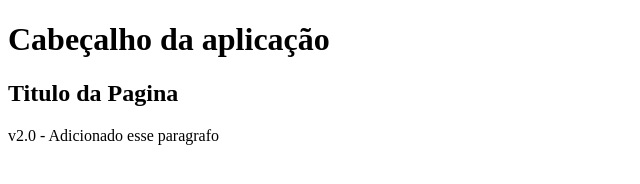
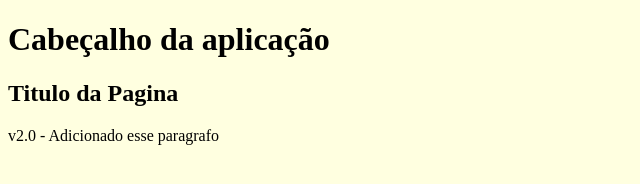
Before and after one commit to Zumbolovsky/01_andrew_git, a plain HTML site: page index.html in a window 1280 px wide. Shown: the whole page, without its empty margins (0-640 px from the left). Drawn offline with Linux system fonts and the light colour scheme.

Commit message:
Adicionado estilos.css, e configurado index.html

```diff
--- /dev/null
+++ b/estilos.css
@@ -0,0 +1,3 @@
+body {
+    background-color: lightyellow;
+}
--- a/index.html
+++ b/index.html
@@ -5,6 +5,7 @@
     <meta name="viewport" content="width=device-width, initial-scale=1.0">
     <meta http-equiv="X-UA-Compatible" content="ie=edge">
     <title>Exemplo Github</title>
+	<link rel="stylesheet" href="estilos.css">
 </head>
 <body>
     <h1>Cabeçalho da aplicação</h1>
```
